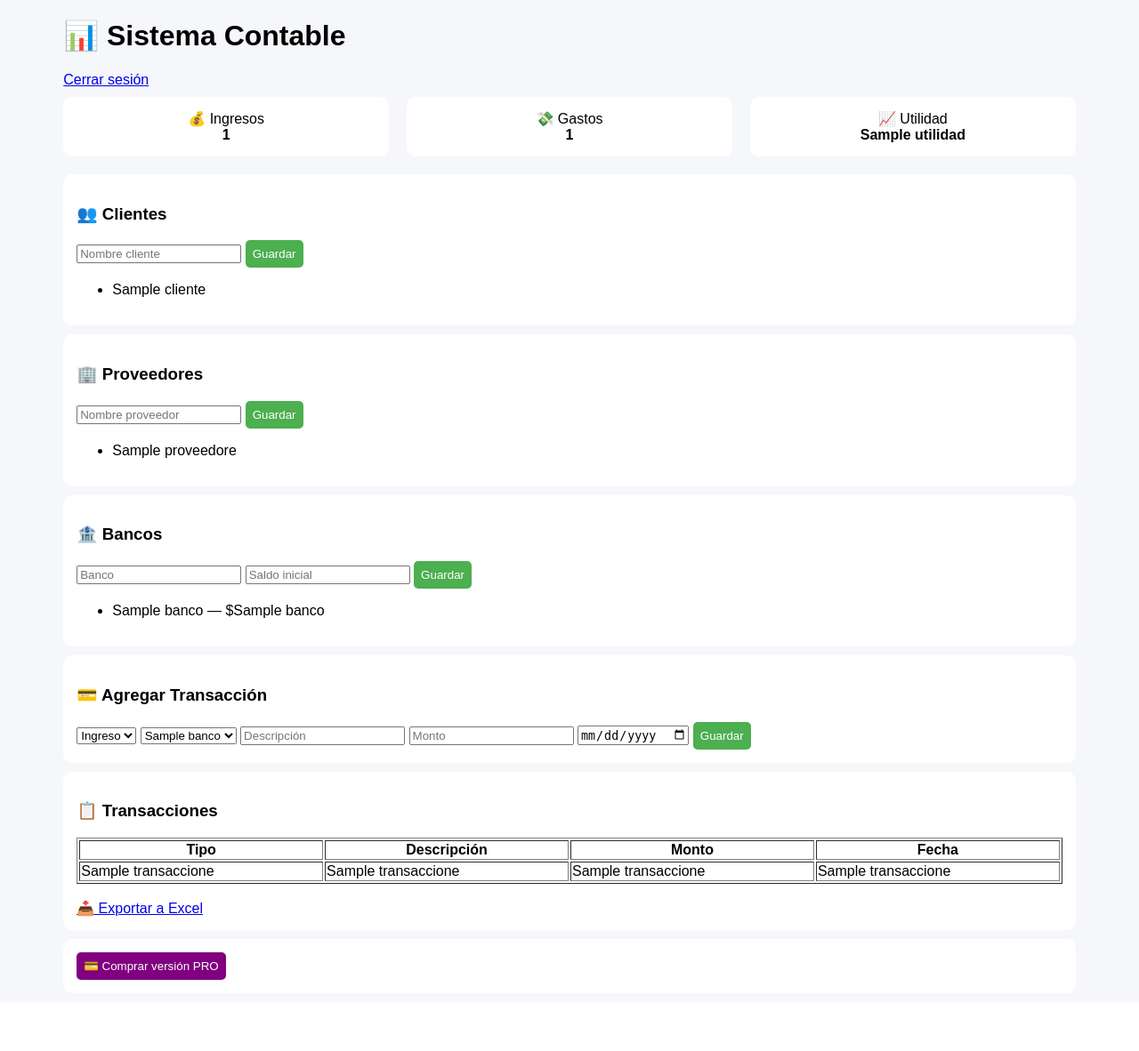
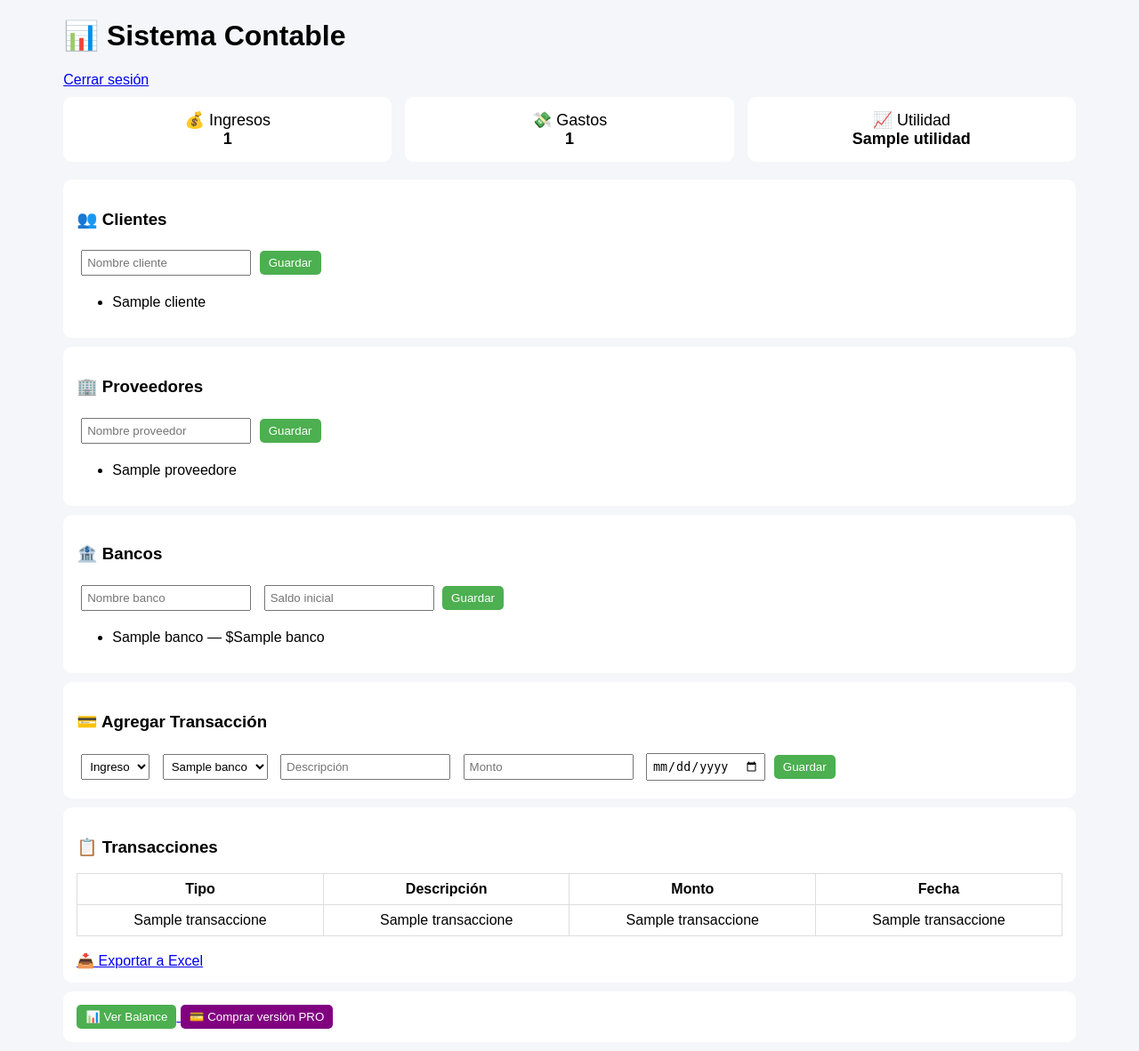
Before and after one commit to dannylix64-ops/sistema-contable, a Flask app: template templates/dashboard.html in a window 1280 px wide. Shown: the whole page at 89% size. Before the commit the page ends 1102 px from the top, so only its background shows below. Run offline with Flask 3, Linux system fonts and the light colour scheme; the template is opened without the code that fills it: most values are stand-ins (such as "Sample title", 1, 10 or a date in 2020).

Commit message:
Update dashboard.html

```diff
--- a/templates/dashboard.html
+++ b/templates/dashboard.html
@@ -6,12 +6,18 @@
 <style>
 body {
     font-family: Arial;
-    background: #f5f7fb;
+    background: #f4f6f9;
 }
 
 .container {
     width: 90%;
     margin: auto;
+}
+
+h1 {
+    display: flex;
+    align-items: center;
+    gap: 10px;
 }
 
 .card {
@@ -23,26 +29,46 @@ body {
 
 .grid {
     display: flex;
-    gap: 20px;
+    gap: 15px;
 }
 
 .grid .card {
     flex: 1;
     text-align: center;
+    font-size: 18px;
+}
+
+input, select {
+    padding: 5px;
+    margin: 5px;
 }
 
 button {
     background: #4CAF50;
     color: white;
     border: none;
-    padding: 8px;
+    padding: 6px 10px;
     border-radius: 5px;
     cursor: pointer;
+}
+
+button:hover {
+    opacity: 0.9;
 }
 
 table {
     width: 100%;
     margin-top: 10px;
+    border-collapse: collapse;
+}
+
+table, th, td {
+    border: 1px solid #ddd;
+}
+
+th, td {
+    padding: 8px;
+    text-align: center;
 }
 </style>
 
@@ -55,20 +81,11 @@ table {
 <h1>📊 Sistema Contable</h1>
 <a href="/logout">Cerrar sesión</a>
 
-{% if plan == "free" %}
-<div style="background:orange; padding:10px; margin-top:10px;">
-⚠️ Plan GRATIS — Actualiza para desbloquear funciones
-<a href="/pagar">
-<button>Actualizar</button>
-</a>
-</div>
-{% endif %}
-
 <!-- RESUMEN -->
 <div class="grid">
-<div class="card">💰 Ingresos<br><b>{{ total_ingresos }}</b></div>
-<div class="card">💸 Gastos<br><b>{{ total_gastos }}</b></div>
-<div class="card">📈 Utilidad<br><b>{{ utilidad }}</b></div>
+    <div class="card">💰 Ingresos<br><b>{{ total_ingresos }}</b></div>
+    <div class="card">💸 Gastos<br><b>{{ total_gastos }}</b></div>
+    <div class="card">📈 Utilidad<br><b>{{ utilidad }}</b></div>
 </div>
 
 <!-- CLIENTES -->
@@ -108,7 +125,7 @@ table {
 <h3>🏦 Bancos</h3>
 
 <form method="POST" action="/banco">
-<input name="nombre" placeholder="Banco">
+<input name="nombre" placeholder="Nombre banco">
 <input name="saldo" placeholder="Saldo inicial">
 <button>Guardar</button>
 </form>
@@ -131,6 +148,7 @@ table {
 <option value="gasto">Gasto</option>
 </select>
 
+<!-- 🔥 SELECTOR BANCO -->
 <select name="banco">
 {% for b in bancos %}
 <option value="{{b[0]}}">{{b[1]}}</option>
@@ -142,6 +160,7 @@ table {
 <input type="date" name="fecha">
 
 <button>Guardar</button>
+
 </form>
 </div>
 
@@ -149,7 +168,7 @@ table {
 <div class="card">
 <h3>📋 Transacciones</h3>
 
-<table border="1">
+<table>
 <tr>
 <th>Tipo</th>
 <th>Descripción</th>
@@ -172,11 +191,17 @@ table {
 <a href="/exportar">📥 Exportar a Excel</a>
 </div>
 
-<!-- BOTÓN PAGO -->
+<!-- BOTONES -->
 <div class="card">
+
+<a href="/balance">
+<button>📊 Ver Balance</button>
+</a>
+
 <a href="/pagar">
 <button style="background:purple;">💳 Comprar versión PRO</button>
 </a>
+
 </div>
 
 </div>
```
